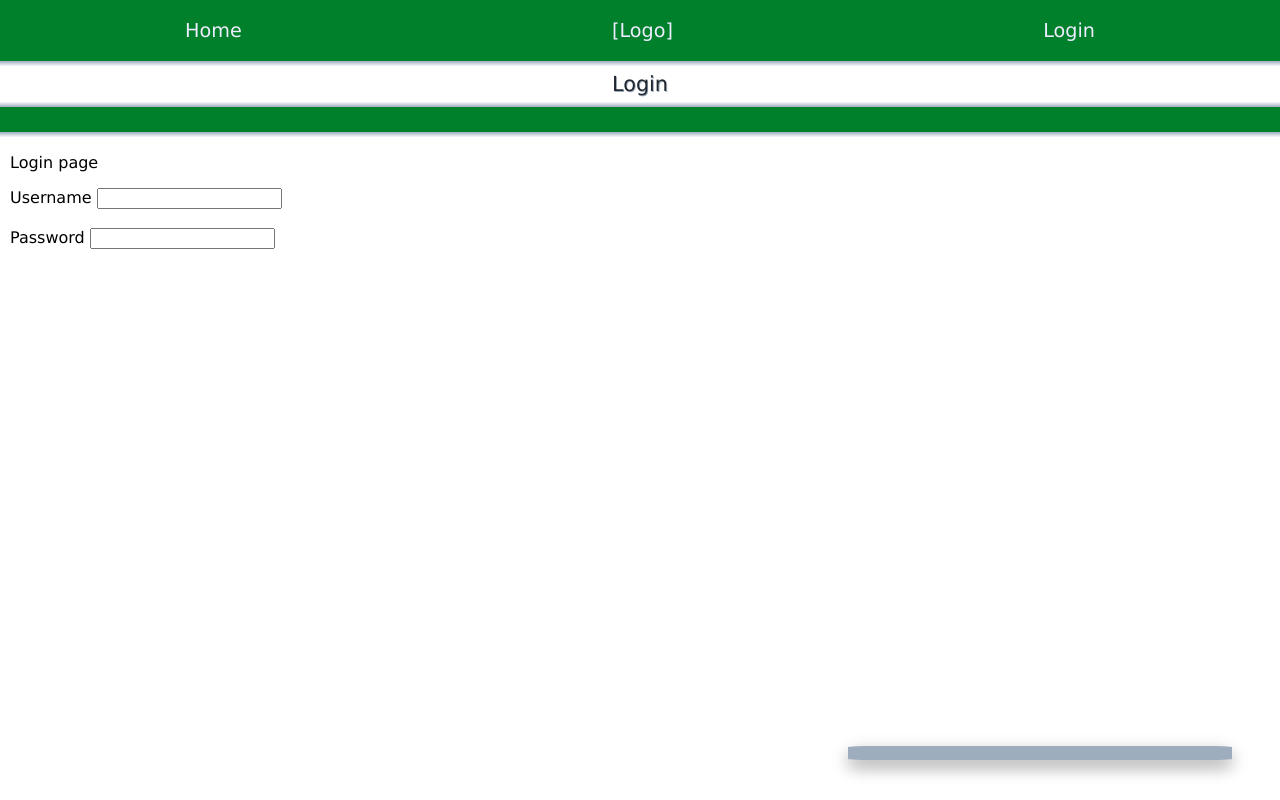
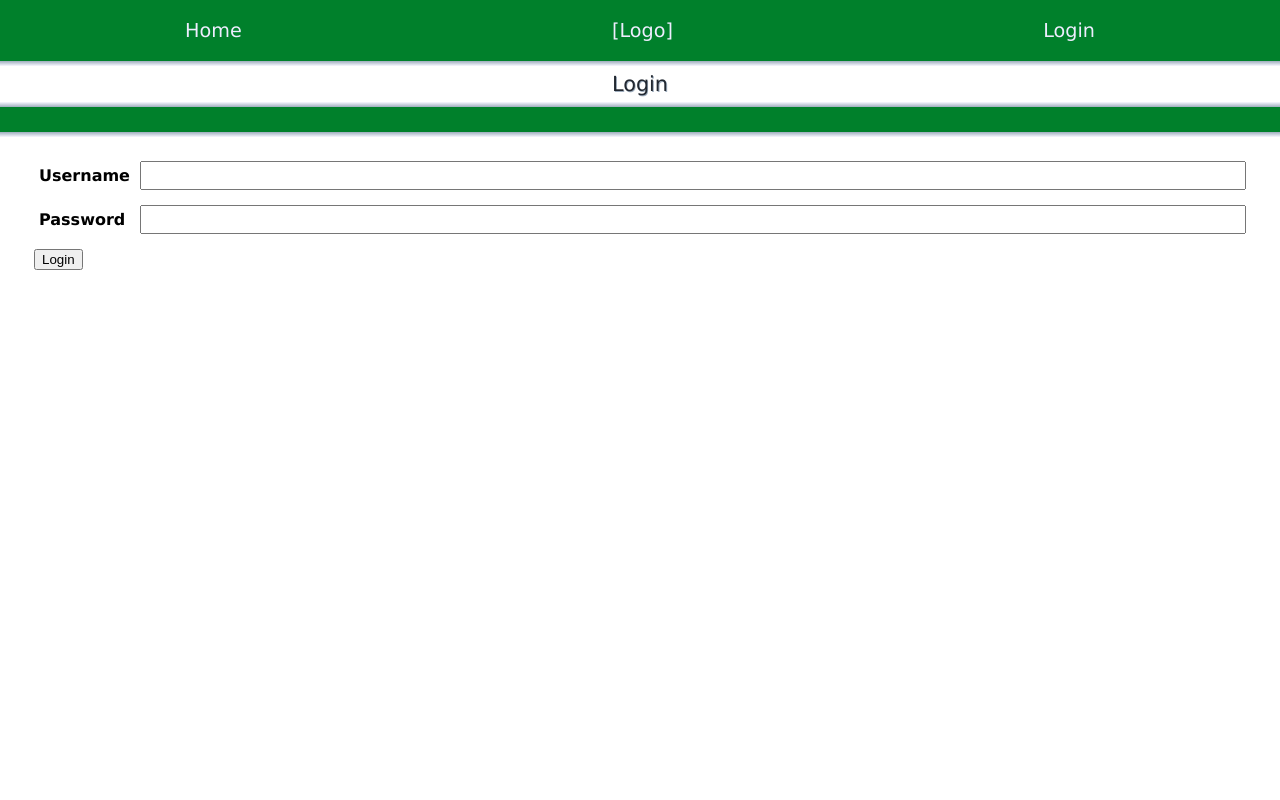
Before and after one commit to TobiasHasenkamp/ecobo, a React (Create React App) app in the folder frontend/: page /login in a window 1280 px wide. Built offline with nearby package versions, Linux system fonts and the light colour scheme.

Commit message:
Small design overhaul of the Login page.

```diff
--- a/frontend/src/main/account-route/LoginPage.js
+++ b/frontend/src/main/account-route/LoginPage.js
@@ -43,19 +43,17 @@ export default function LoginPage() {
             <PageHeader title="Login"/>
 
             <StyledLoginPageContent>
-                <p>Login page</p>
 
-                <form onSubmit={handleLogin}>
-                    <label>Username <input type="text" name="username"
-                                           value={loginUsername} onChange={handleUsernameChange}/>
-                    </label>
-                    <br/>
-                    <br/>
-                    <label>Password <input type="password" name="password"
-                                           value={loginPassword} onChange={handlePasswordChange}/>
-                    </label>
-                    <StyledLoginButton/>
-                </form>
+                <StyledForm onSubmit={handleLogin}>
+                    <label htmlFor="username">Username </label>
+                    <input type="text" name="username" value={loginUsername} onChange={handleUsernameChange}/>
+                    <label htmlFor="password">Password </label>
+                    <input type="password" name="password" value={loginPassword} onChange={handlePasswordChange}/>
+
+                    <div>
+                        <button onClick={handleLogin}>Login</button>
+                    </div>
+                </StyledForm>
 
                 <br/>
                 <p>{error}</p>
@@ -72,20 +70,19 @@ const StyledLoginPageContent = styled.div`
   margin: 10px;
 `
 
-const StyledLoginButton = styled.button`
-  position: fixed;
-  bottom: 5vh;
-  right: 5vh;
-  min-width: 30%;
-  background-color: var(--grey);
-  border: none;
-  border-radius: 8%;
-  color: var(--darkgrey);
-  padding: 7px 10px;
-  text-align: center;
-  text-decoration: none;
-  font-size: 1.1em;
-  font-weight: bolder;
-  box-shadow: 0 8px 16px 0 rgba(0,0,0,0.2), 0 6px 20px 0 rgba(0,0,0,0.19);
-  margin-right: 8px;
+const StyledForm = styled.form`
+  margin: 24px;
+  display: grid;
+  grid-template-rows: min-content min-content  min-content;
+  grid-template-columns: min-content auto;
+  grid-gap: 15px 5px;
+
+  label{
+    font-weight: bold;
+    padding: 5px;
+  }
+
+  div {
+    grid-column: span 2;
+  }
 `
```
